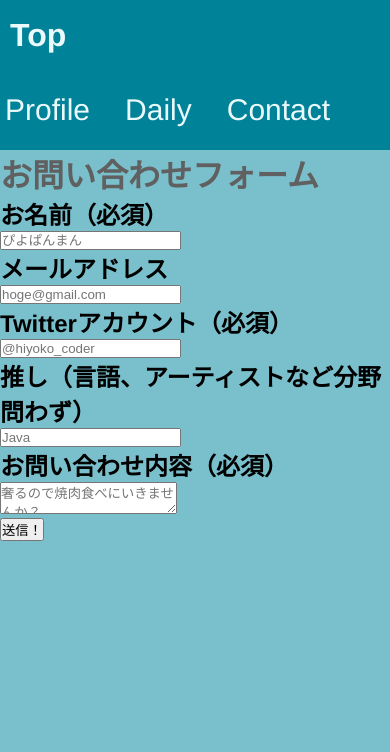
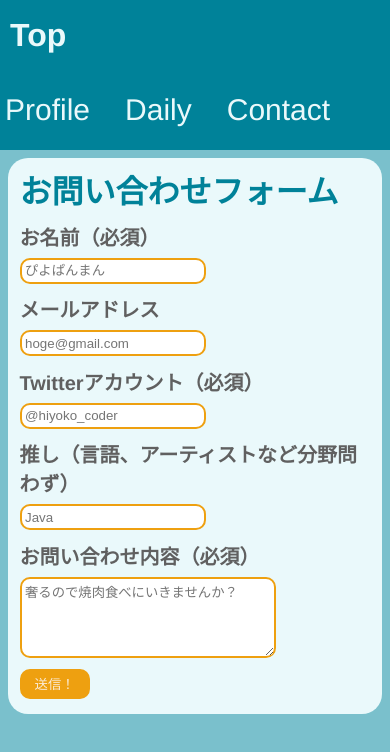
Before and after one commit to Piyopanman/piyopanman-frontend-next, a Next.js app: page /contact in a window 390 px wide. Shown: the top 752 px of the page. Built offline with nearby package versions, Linux system fonts and the light colour scheme.

Commit message:
お問い合わせフォームのsass

```diff
--- a/pages/_app.tsx
+++ b/pages/_app.tsx
@@ -1,5 +1,6 @@
 import "../styles/global.scss";
 import "../styles/profile.scss";
+import "../styles/contact.scss";
 import type { AppProps /*, AppContext */ } from "next/app";
 
 export default function App({ Component, pageProps }: AppProps) {
--- /dev/null
+++ b/styles/contact.scss
@@ -0,0 +1,70 @@
+$blue: #7ac0cc;
+$white: #eaf9fb;
+$dark_blue: #008299;
+$orange: #eea010;
+$black: #606060;
+
+.contact-container {
+  background-color: #eaf9fb;
+  width: 70%;
+  margin: 0 auto;
+  margin-top: 2%;
+  padding: 2%;
+  border-radius: 20px;
+  h1 {
+    color: #008299;
+    margin-bottom: 1%;
+  }
+  h2 {
+    color: #606060;
+    margin: 1% 0;
+  }
+  input,
+  textarea {
+    width: 30%;
+    margin-bottom: 2%;
+    border: 2px solid #eea010;
+    border-radius: 10px;
+    padding: 1%;
+  }
+  textarea {
+    width: 50%;
+    height: 70px;
+  }
+  #submit-btn {
+    background-color: #eea010;
+    border: 2px solid #eea010;
+    color: antiquewhite;
+    width: 20%;
+    &:hover {
+      background-color: antiquewhite;
+      color: #eea010;
+      transition: 0.5s;
+    }
+  }
+}
+
+@media (max-width: 800px) {
+  .contact-container {
+    width: 90%;
+    padding: 2% 3%;
+    h1 {
+      margin-bottom: 10px;
+    }
+    h2 {
+      font-size: 20px;
+      margin-bottom: 2%;
+    }
+    input,
+    textarea {
+      width: 50%;
+      margin-bottom: 2%;
+      border: 2px solid #eea010;
+      border-radius: 10px;
+      padding: 1%;
+    }
+    textarea {
+      width: 70%;
+    }
+  }
+}
```
